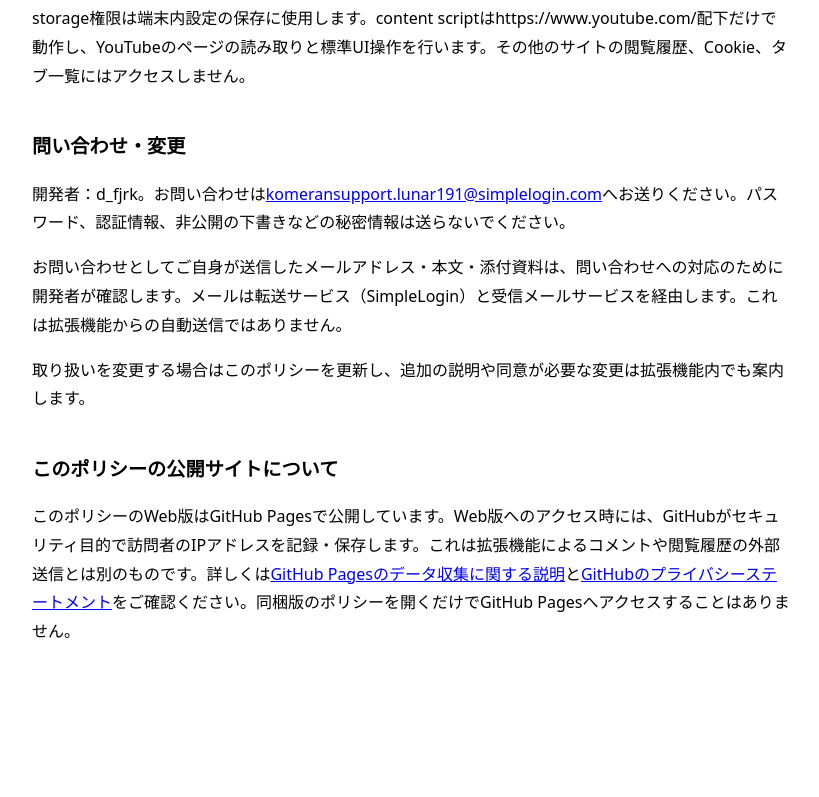
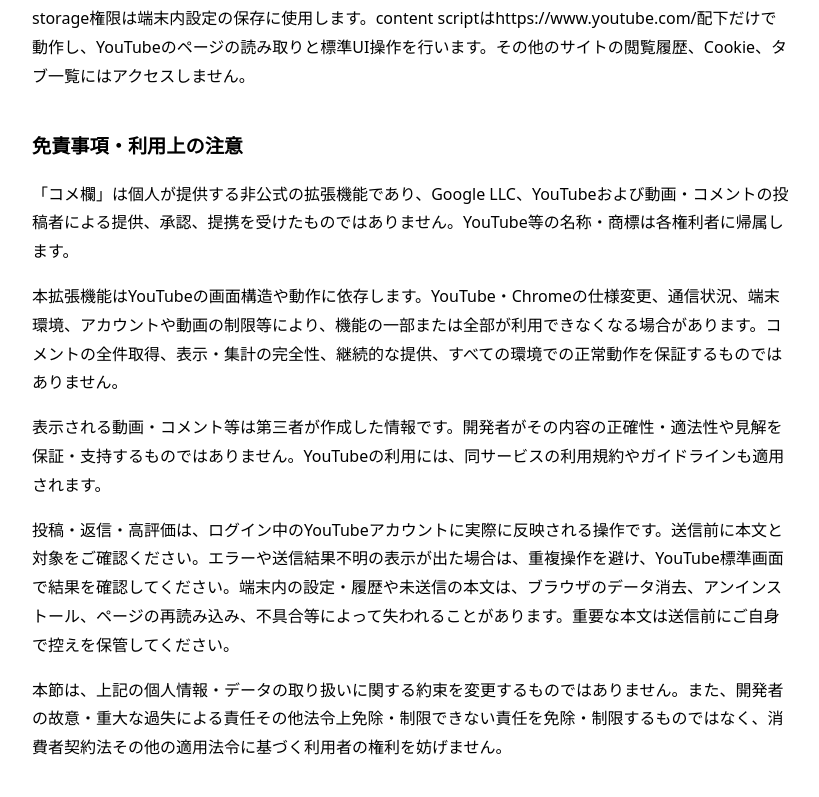
Before and after one commit to dfjrk/komeran-policy, a plain HTML site: page index.html in a window 1280 px wide. Shown: the part 1600-2397 px from the top of the page, without its empty margins (228-1047 px from the left). Before the commit the page ends 2322 px from the top, so only its background shows below. Drawn offline with Linux system fonts and the light colour scheme.

Commit message:
Add disclaimer and usage cautions

```diff
--- a/index.html
+++ b/index.html
@@ -25,6 +25,12 @@
     <p>ローカルデータの消去は、YouTubeへ送信済みのコメントや高評価を削除する操作ではありません。送信済みの情報はYouTubeで管理してください。</p>
     <h2>権限</h2>
     <p>storage権限は端末内設定の保存に使用します。content scriptはhttps://www.youtube.com/配下だけで動作し、YouTubeのページの読み取りと標準UI操作を行います。その他のサイトの閲覧履歴、Cookie、タブ一覧にはアクセスしません。</p>
+    <h2 id="disclaimer">免責事項・利用上の注意</h2>
+    <p>「コメ欄」は個人が提供する非公式の拡張機能であり、Google LLC、YouTubeおよび動画・コメントの投稿者による提供、承認、提携を受けたものではありません。YouTube等の名称・商標は各権利者に帰属します。</p>
+    <p>本拡張機能はYouTubeの画面構造や動作に依存します。YouTube・Chromeの仕様変更、通信状況、端末環境、アカウントや動画の制限等により、機能の一部または全部が利用できなくなる場合があります。コメントの全件取得、表示・集計の完全性、継続的な提供、すべての環境での正常動作を保証するものではありません。</p>
+    <p>表示される動画・コメント等は第三者が作成した情報です。開発者がその内容の正確性・適法性や見解を保証・支持するものではありません。YouTubeの利用には、同サービスの利用規約やガイドラインも適用されます。</p>
+    <p>投稿・返信・高評価は、ログイン中のYouTubeアカウントに実際に反映される操作です。送信前に本文と対象をご確認ください。エラーや送信結果不明の表示が出た場合は、重複操作を避け、YouTube標準画面で結果を確認してください。端末内の設定・履歴や未送信の本文は、ブラウザのデータ消去、アンインストール、ページの再読み込み、不具合等によって失われることがあります。重要な本文は送信前にご自身で控えを保管してください。</p>
+    <p>本節は、上記の個人情報・データの取り扱いに関する約束を変更するものではありません。また、開発者の故意・重大な過失による責任その他法令上免除・制限できない責任を免除・制限するものではなく、消費者契約法その他の適用法令に基づく利用者の権利を妨げません。</p>
     <h2 id="contact">問い合わせ・変更</h2>
     <p>開発者：d_fjrk。お問い合わせは<a href="mailto:komeransupport.lunar191@simplelogin.com">komeransupport.lunar191@simplelogin.com</a>へお送りください。パスワード、認証情報、非公開の下書きなどの秘密情報は送らないでください。</p>
     <p>お問い合わせとしてご自身が送信したメールアドレス・本文・添付資料は、問い合わせへの対応のために開発者が確認します。メールは転送サービス（SimpleLogin）と受信メールサービスを経由します。これは拡張機能からの自動送信ではありません。</p>
```
